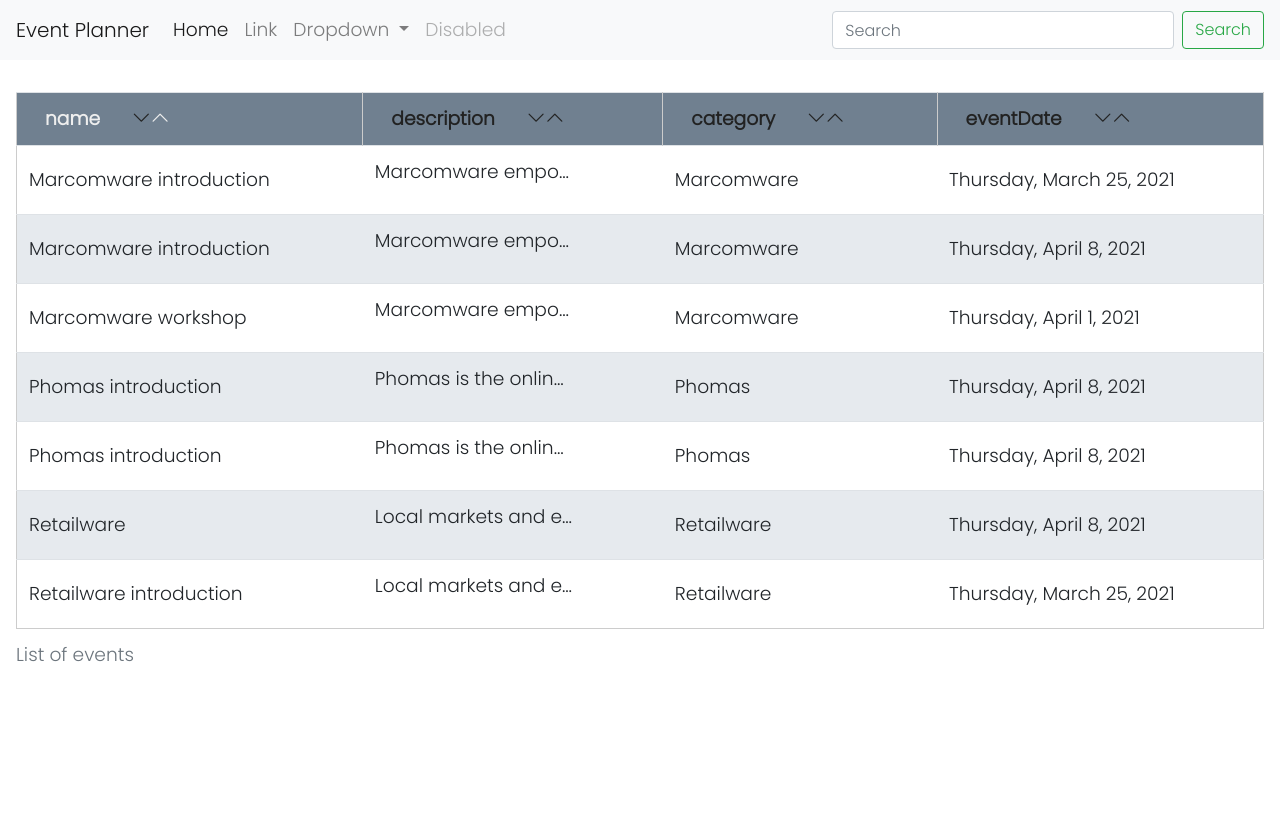
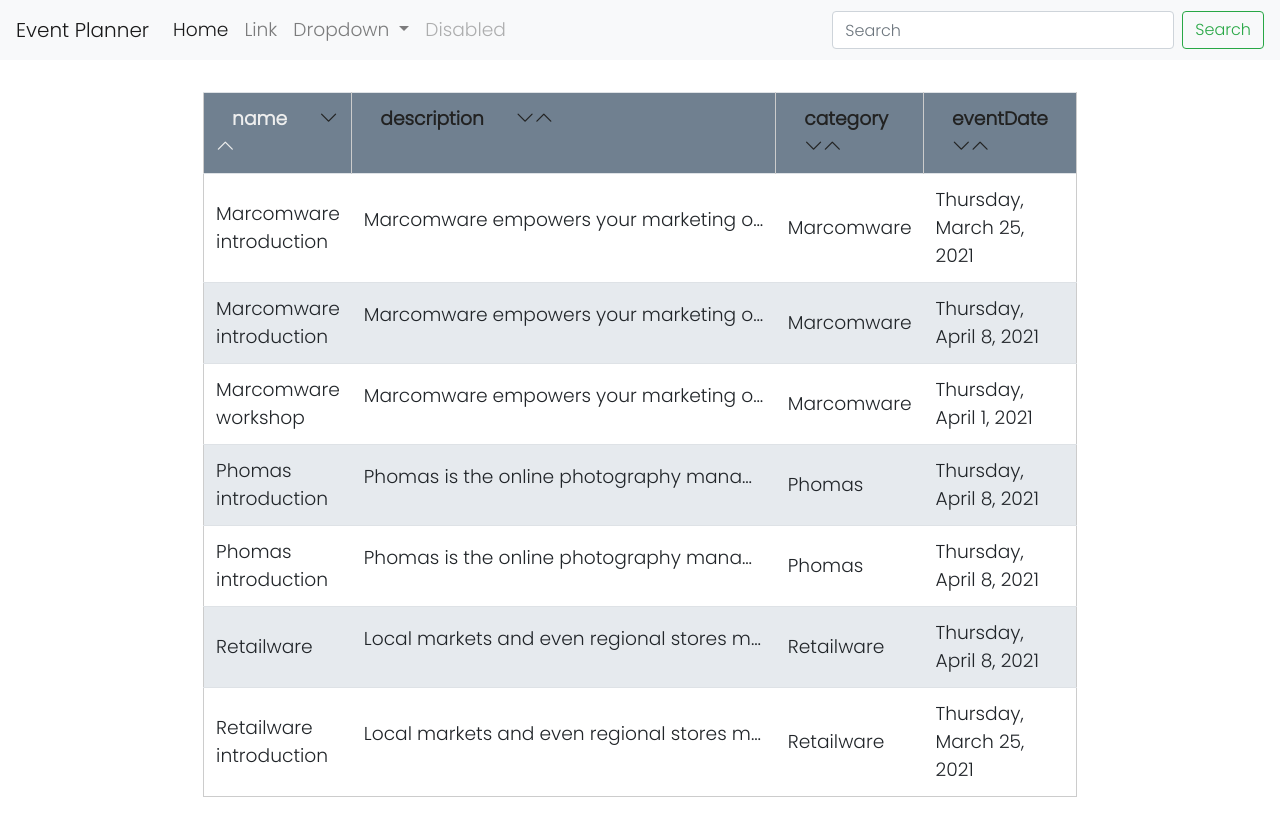
Before and after one commit to reposman33/Linx-IT_eventPlanner, an Angular app: page / in a window 1280 px wide. Built offline with nearby package versions, Linux system fonts and the light colour scheme.

Commit message:
CSS tweaks.

```diff
--- a/src/app/events/containers/events-overview/events-overview.component.html
+++ b/src/app/events/containers/events-overview/events-overview.component.html
@@ -1,6 +1,5 @@
 <div class="d-flex flex-column align-items justify-content p-3 mt-3">
 	<table class="table">
-		<caption>List of events</caption>
 		<th *ngFor="let columnName of columnNames">
 			<span [class]="{'selected': sortColumn===columnName}">{{columnName}}</span>
 			<span>
--- a/src/app/events/containers/events-overview/events-overview.component.scss
+++ b/src/app/events/containers/events-overview/events-overview.component.scss
@@ -5,11 +5,14 @@ $regular-text-color: #222;
 .description p {
 	overflow: hidden;
 	text-overflow: ellipsis;
-	width: 200px;
+	width: 400px;
 	white-space: nowrap;
 }
 table {
 	border: 1px solid #ccc;
+	margin: 0 auto;
+	width: 65vw;
+
 	td {
 		vertical-align: middle;
 	}
```
